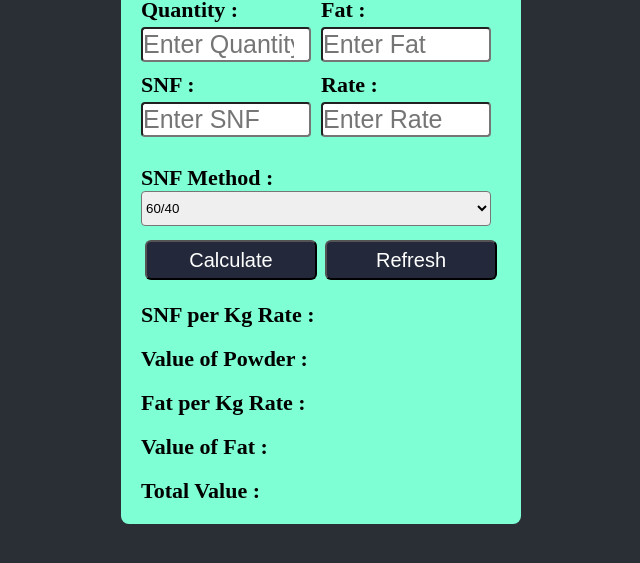
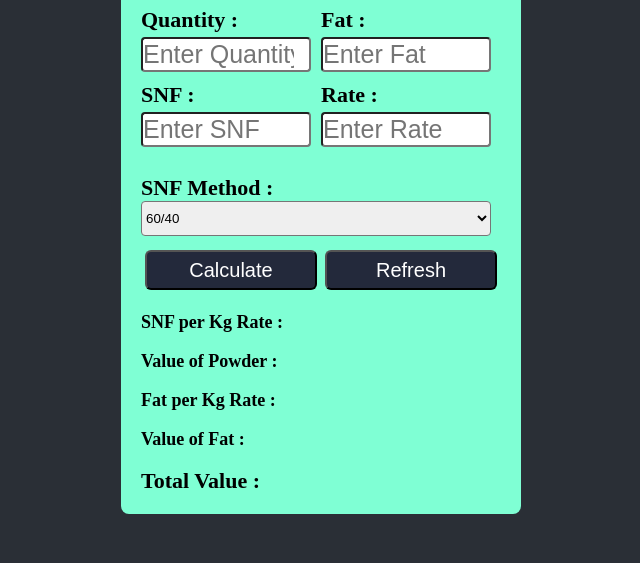
Before and after one commit to Madhur1603/Milk-SNF-Calculator, a plain HTML site: page index.html in a window 1280 px wide. Shown: the part 177-740 px from the top of the page, without its empty margins (319-959 px from the left). Drawn offline with Linux system fonts and the light colour scheme.

Commit message:
Update style.css

```diff
--- a/style.css
+++ b/style.css
@@ -1,10 +1,10 @@
-*{
+* {
     margin: 0;
     padding: 0;
     box-sizing: border-box;
 }
 
-body{
+body {
     background-color: rgb(42, 47, 54);
     display: flex;
     justify-content: center;
@@ -12,7 +12,7 @@ body{
     min-height: 100vh;
 }
 
-.container{
+.container {
     width: 400px;
     max-width: 500px;
     background-color: aquamarine;
@@ -20,7 +20,7 @@ body{
     padding: 20px;
 }
 
-.title{
+.title {
     display: flex;
     justify-content: center;
     align-items: center;
@@ -28,7 +28,7 @@ body{
     gap: 10px;
 }
 
-label{
+label {
     font-size: 22px;
     font-weight: bold;
 }
@@ -39,36 +39,36 @@ label{
     margin-bottom: 10px;
 }
 
-.content{
+.content {
     flex: 1;
     margin-right: 10px;
 }
 
-.content input{
+.content input {
     font-size: 25px;
     margin-top: 4px;
 }
 
-.ctnt_box{
+.ctnt_box {
     width: 100%;
     height: 35px;
     border-radius: 4px;
 }
 
-option{
+option {
     font-size: 14px;
     padding: 5px;
     background: #5c5c5c;
 }
 
-.btn{
+.btn {
     display: flex;
     justify-content: center;
     align-items: center;
     margin-top: 10px;
 }
 
-button{
+button {
     align-items: center;
     width: 80%;
     height: 40px;
@@ -79,8 +79,31 @@ button{
     margin: 4px;
 }
 
-button:hover{
+button:hover {
     background-color: #151925;
     color: #80dff0;
     cursor: pointer;
 }
+
+
+
+.result-row {
+    display: grid;
+    grid-template-columns: 1fr 1fr;
+    align-items:start;
+}
+
+.result-row label {
+    font-size: 18px;
+    font-weight: bold;
+}
+
+.total label,
+.total span {
+    font-size: 22px;
+    font-weight: bold;
+}
+
+.total span {
+    color: darkgreen;
+}
```
